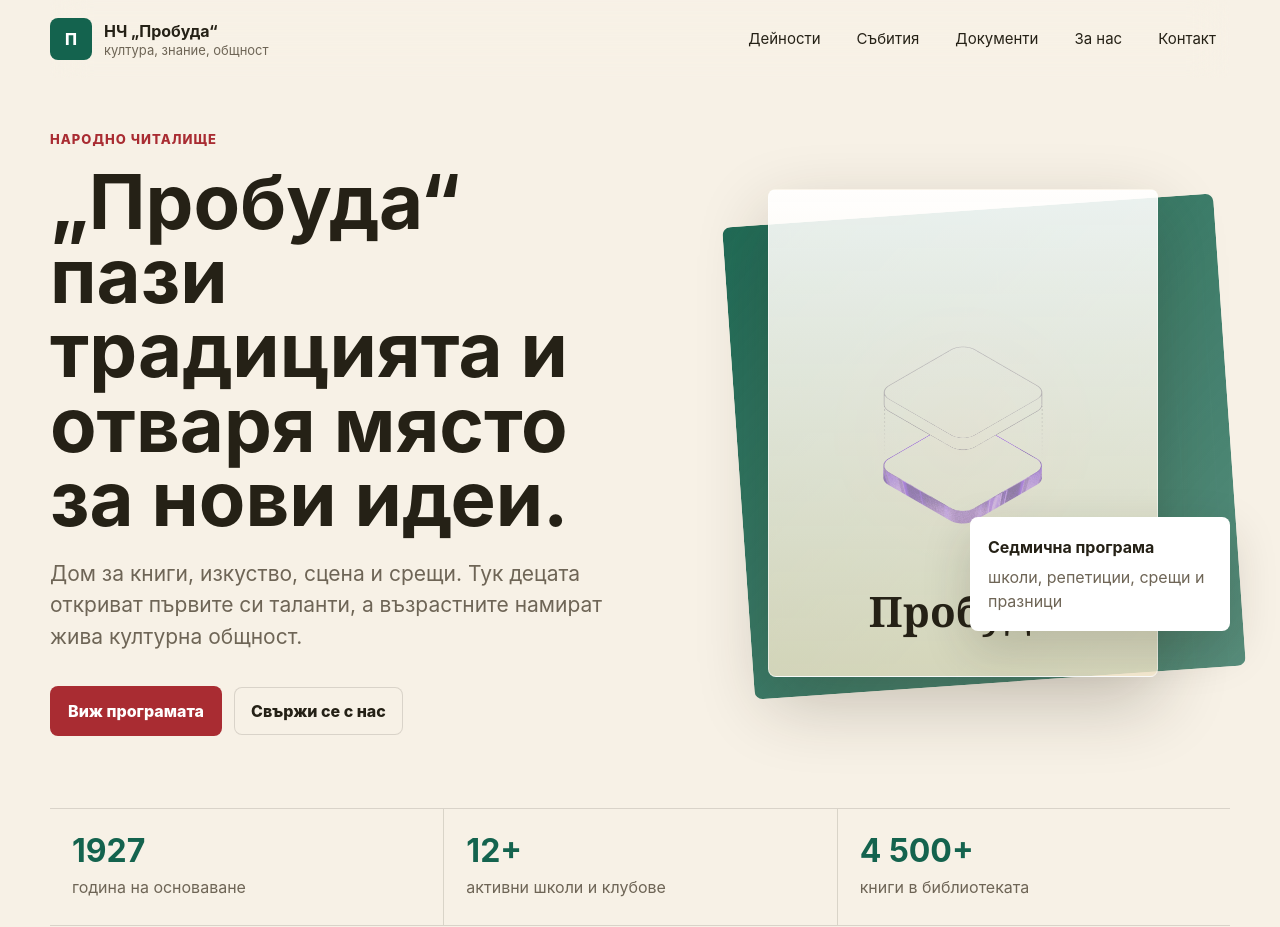
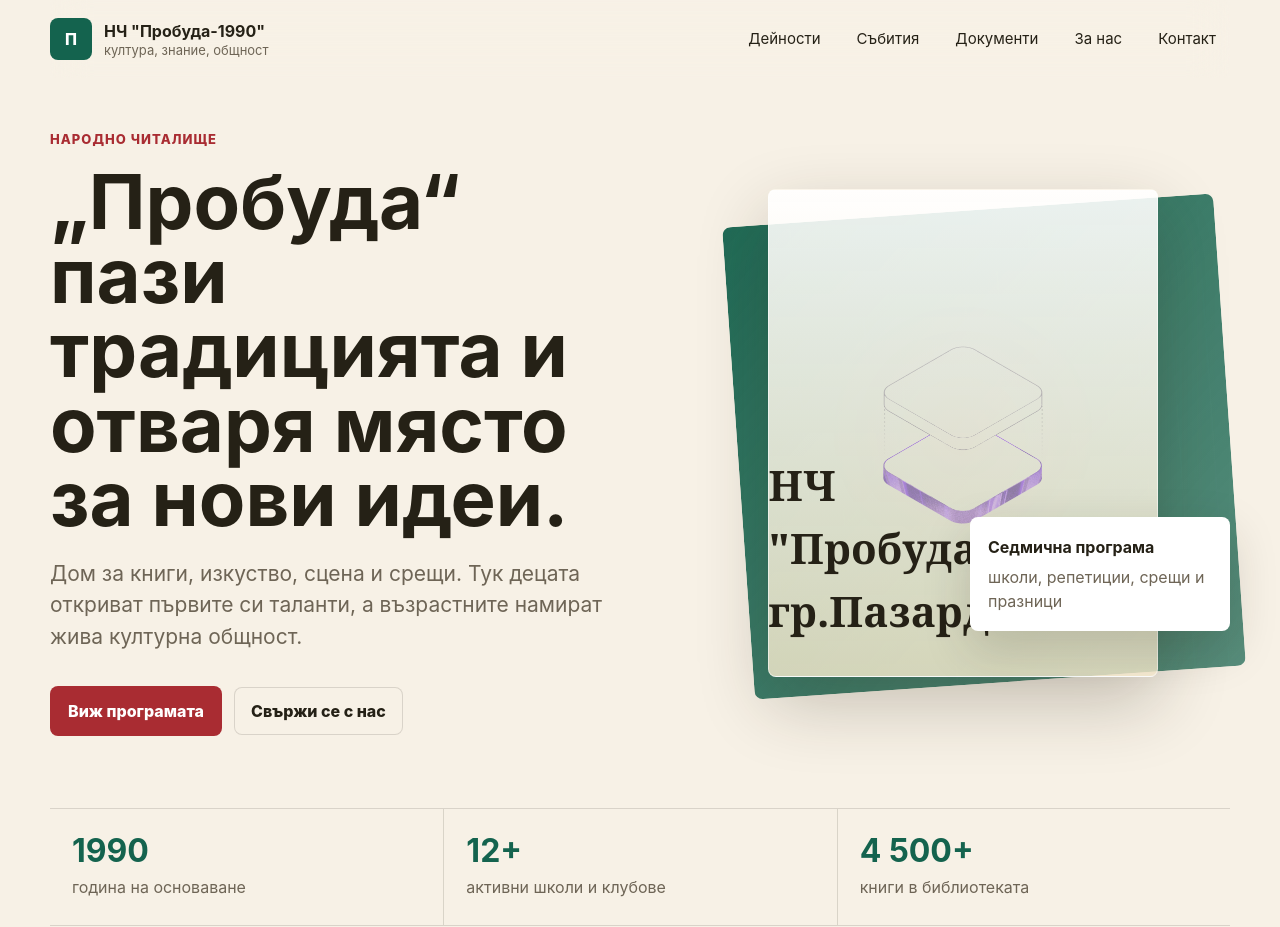
Before and after one commit to Tonyy-l/ChitalishteProbuda, a React (Vite) app: page / in a window 1280 px wide. Shown: the top 927 px of the page. Built offline with nearby package versions, Linux system fonts and the light colour scheme; no server answers; the database is empty.

Commit message:
Update App.jsx

```diff
--- a/src/App.jsx
+++ b/src/App.jsx
@@ -81,7 +81,7 @@ function App() {
         <a className="brand" href="#home" aria-label="Начало">
           <span className="brand-mark">П</span>
           <span>
-            <strong>НЧ „Пробуда“</strong>
+            <strong>НЧ "Пробуда-1990"</strong>
             <small>култура, знание, общност</small>
           </span>
         </a>
@@ -115,7 +115,7 @@ function App() {
         <div className="hero-visual" aria-label="Сцена, книги и читалищна програма">
           <div className="poster">
             <img src={heroImg} alt="" />
-            <span>Пробуда</span>
+            <span>НЧ "Пробуда-1990г" гр.Пазарджик</span>
           </div>
           <div className="visual-note">
             <strong>Седмична програма</strong>
@@ -126,7 +126,7 @@ function App() {
 
       <section className="stats" aria-label="Кратка информация">
         <div>
-          <strong>1927</strong>
+          <strong>1990</strong>
           <span>година на основаване</span>
         </div>
         <div>
@@ -183,7 +183,7 @@ function App() {
           <h2>Културен център, който работи близо до хората.</h2>
         </div>
         <p>
-          НЧ „Пробуда“ развива местния културен живот чрез библиотечна дейност,
+          НЧ "Пробуда-1990г"развива местния културен живот чрез библиотечна дейност,
           любителско творчество и събития за всички поколения. Сайтът може да се
           разшири с галерия, новини, онлайн записване и административни страници.
         </p>
@@ -196,13 +196,13 @@ function App() {
         </div>
         <div className="contact-details">
           <p>
-            <strong>Адрес:</strong> ул. „Централна“ 1
+            <strong>Адрес:</strong> ул. „Бузлуджа“ 23
           </p>
           <p>
             <strong>Телефон:</strong> 0888 123 456
           </p>
           <p>
-            <strong>Имейл:</strong> info@probuda.bg
+            <strong>Имейл:</strong> chitalishteprobudapz@abv.bg
           </p>
         </div>
       </section>
```
